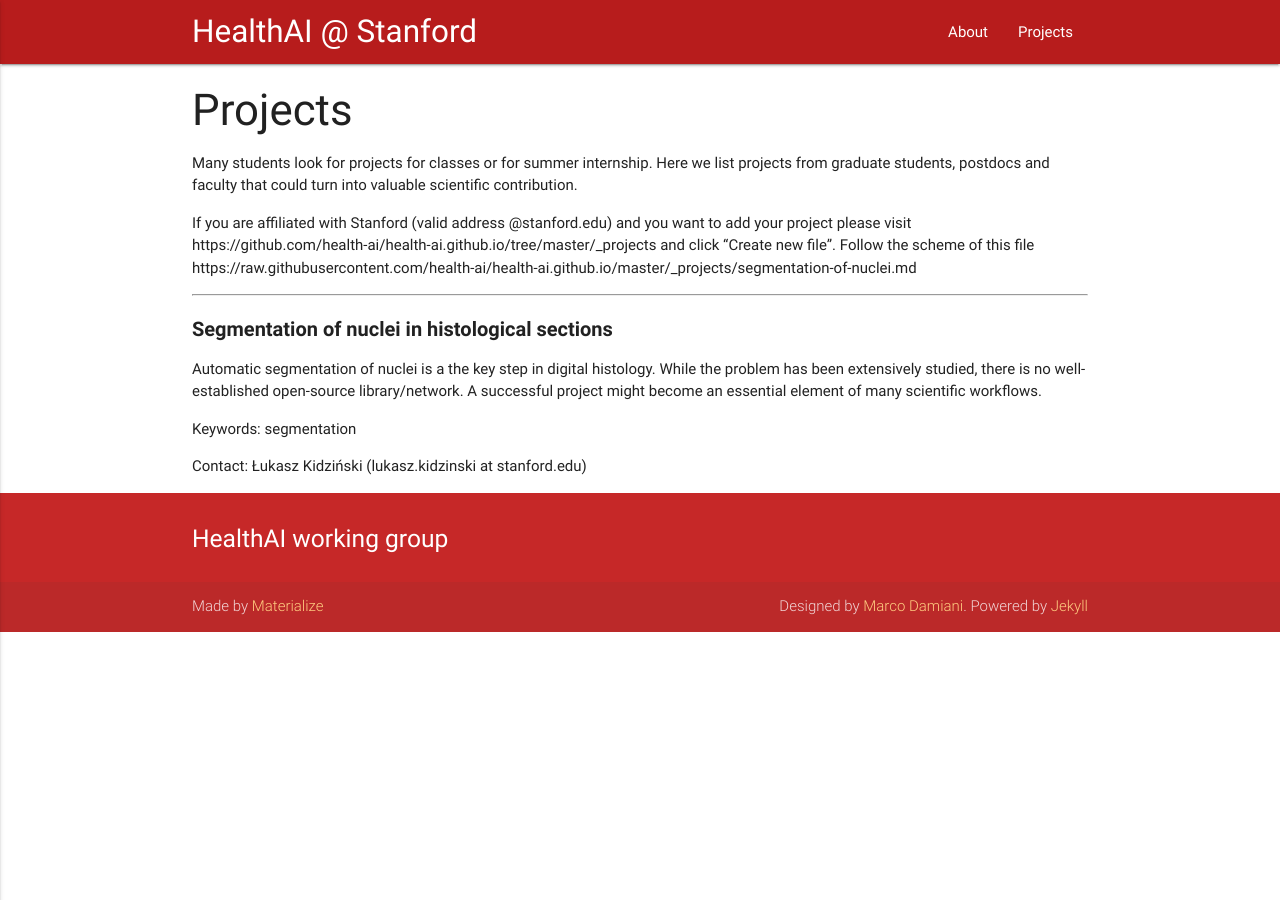
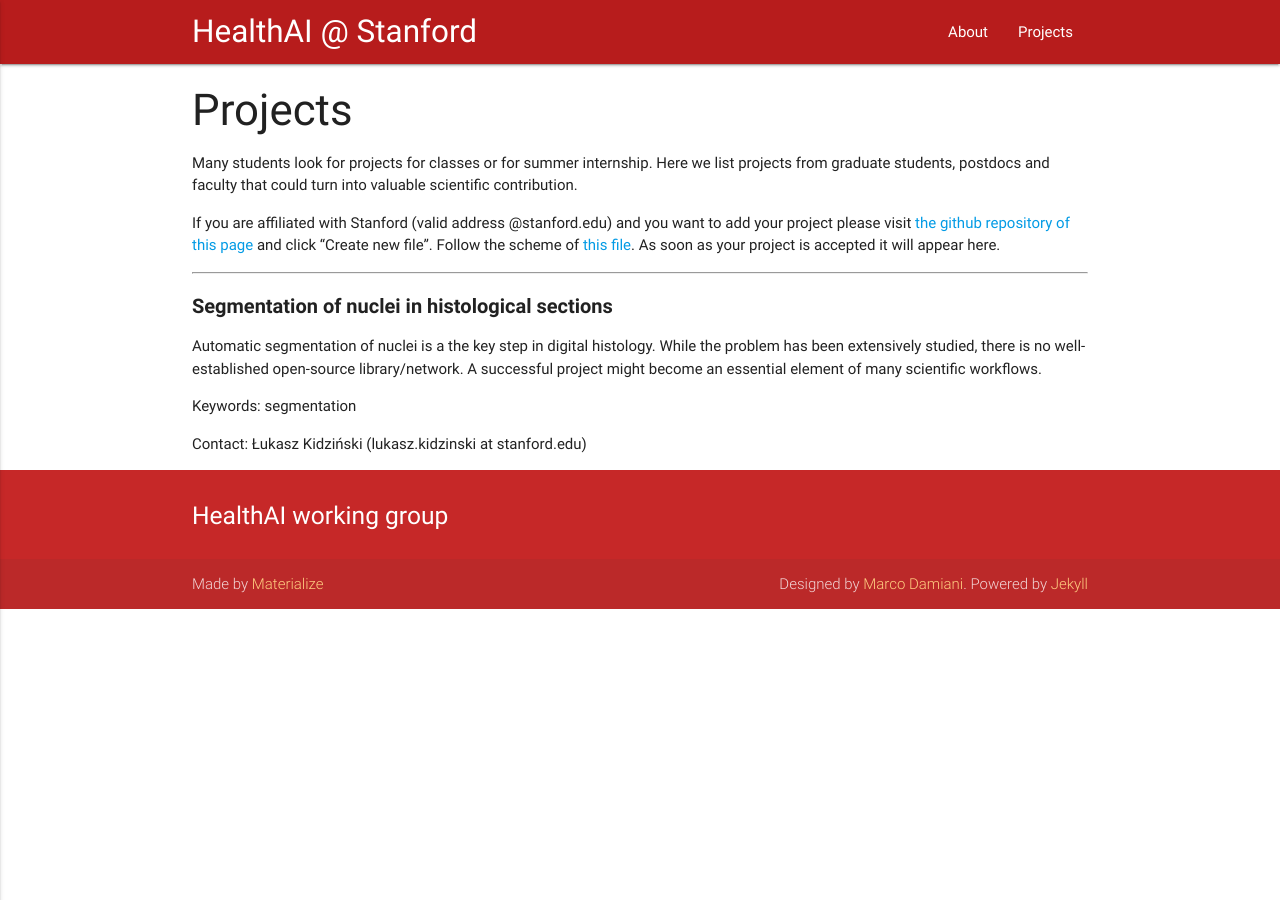
Before and after one commit to health-ai/health-ai.github.io, a Jekyll site: the page built from projects.md, in a window 1280 px wide. Built offline with Jekyll 4.4.1, drawn with Linux system fonts in a browser that asks for light colours.

Commit message:
Update projects.md

```diff
--- a/projects.md
+++ b/projects.md
@@ -5,7 +5,7 @@ title: Projects
 <h3>Projects</h3>
 Many students look for projects for classes or for summer internship. Here we list projects from graduate students, postdocs and faculty that could turn into valuable scientific contribution.
 
-If you are affiliated with Stanford (valid address @stanford.edu) and you want to add your project please visit https://github.com/health-ai/health-ai.github.io/tree/master/_projects and click "Create new file". Follow the scheme of this file https://raw.githubusercontent.com/health-ai/health-ai.github.io/master/_projects/segmentation-of-nuclei.md
+If you are affiliated with Stanford (valid address @stanford.edu) and you want to add your project please visit [the github repository of this page](https://github.com/health-ai/health-ai.github.io/tree/master/_projects) and click "Create new file". Follow the scheme of [this file](https://raw.githubusercontent.com/health-ai/health-ai.github.io/master/_projects/segmentation-of-nuclei.md). As soon as your project is accepted it will appear here.
 
 {% for item in site.projects %}
   <hr />
```
